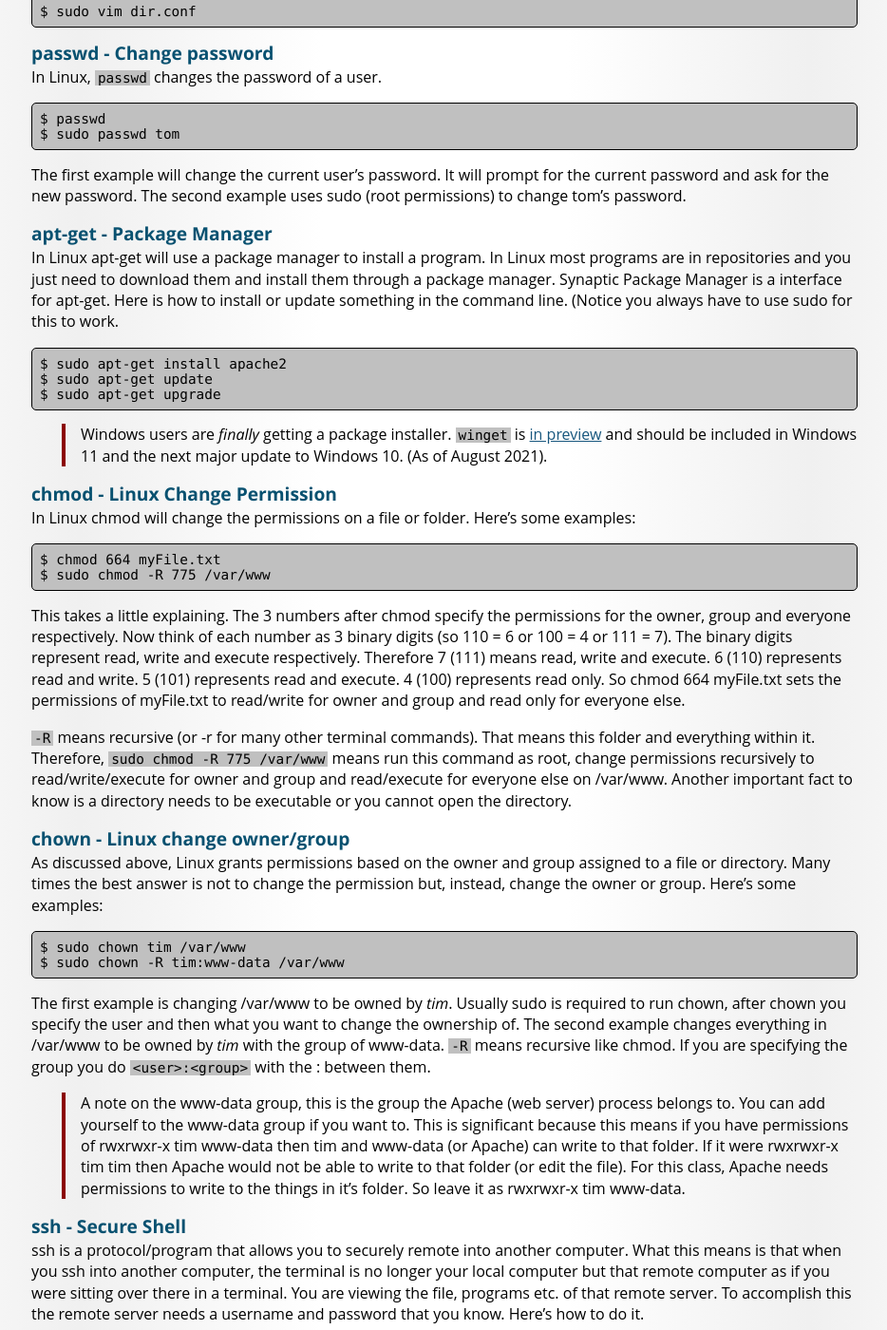
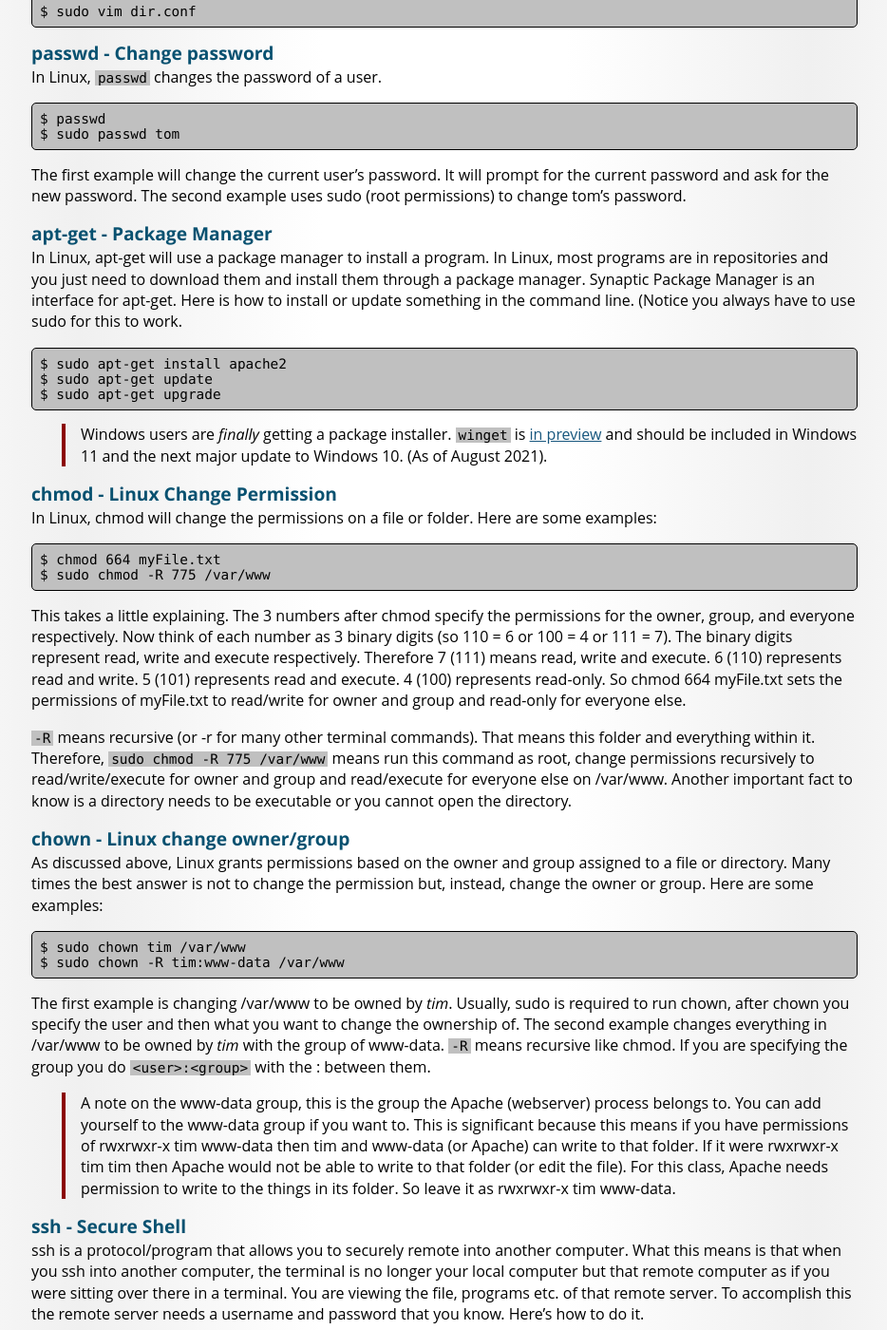
Before and after one commit to BYU-ITC-210/BYU-ITC-210.github.io, a Jekyll site: the page built from IntroToCommandLine.md, in a window 1280 px wide and 1400 px high, scrolled down 2156 px. Shown: the whole window at 95% size, without its empty margins (172-1106 px from the left). Built offline with Jekyll 4.4.1, drawn with Linux system fonts in a browser that asks for light colours; some web fonts are replaced; some of the changed text lies outside the part shown.

Commit message:
Typo fixes

````diff
--- a/IntroToCommandLine.md
+++ b/IntroToCommandLine.md
@@ -78,9 +78,9 @@
 
 ### vim or nano - Linux command line text editors
 
-Often you may want to edit a file in Linux from the command line, for instance, when you are using ssh to access a remote computer. `Vim` and `Nano` are two popular editors but you will need some pointers to use them. They are not necessarily easy, but once you have learned one you can see how they are very powerful and useful. `Nano` is more user friendly and you can probably figure out how to use it after a little bit.
+Often you may want to edit a file in Linux from the command line, for instance, when you are using ssh to access a remote computer. `Vim` and `Nano` are two popular editors but you will need some pointers to use them. They are not necessarily easy, but once you have learned one you can see how they are very powerful and useful. `Nano` is more user-friendly and you can probably figure out how to use it after a little bit.
 
-`Vim` is preferred by many but needs some explanation. When you open the file you are in the "command" interface. In this interface you can move the cursor, copy, paste, delete, search ,etc but not edit the text. To get to the "edit" interface you must press `i` and you can edit where the cursor is but not move the cursor. To get back into the command interface you must press esc. To save and exit you need to be in the command interface and press :wq which means command, write, quit respectively. Vim has many other great uses. Find them on Google.
+`Vim` is preferred by many but needs some explanation. When you open the file you are in the "command" interface. In this interface, you can move the cursor, copy, paste, delete, search, etc. but not edit the text. To get to the "edit" interface you must press `i` and you can edit where the cursor is but not move the cursor. To get back into the command interface you must press esc. To save and exit you need to be in the command interface and press :wq which means command, write, quit respectively. Vim has many other great uses. Find them on Google.
 
 ```
 $ vim dir.conf
@@ -108,7 +108,7 @@
 
 ### apt-get - Package Manager
 
-In Linux apt-get will use a package manager to install a program. In Linux most programs are in repositories and you just need to download them and install them through a package manager. Synaptic Package Manager is a interface for apt-get. Here is how to install or update something in the command line. (Notice you always have to use sudo for this to work.
+In Linux, apt-get will use a package manager to install a program. In Linux, most programs are in repositories and you just need to download them and install them through a package manager. Synaptic Package Manager is an interface for apt-get. Here is how to install or update something in the command line. (Notice you always have to use sudo for this to work.
 
 ```
 $ sudo apt-get install apache2
@@ -120,29 +120,29 @@
 
 ### chmod - Linux Change Permission
 
-In Linux chmod will change the permissions on a file or folder. Here's some examples:
+In Linux, chmod will change the permissions on a file or folder. Here are some examples:
 
 ```
 $ chmod 664 myFile.txt
 $ sudo chmod -R 775 /var/www
 ```
 
-This takes a little explaining. The 3 numbers after chmod specify the permissions for the owner, group and everyone respectively. Now think of each number as 3 binary digits (so 110 = 6 or 100 = 4 or 111 = 7). The binary digits represent read, write and execute respectively. Therefore 7 (111) means read, write and execute. 6 (110) represents read and write. 5 (101) represents read and execute. 4 (100) represents read only. So chmod 664 myFile.txt sets the permissions of myFile.txt to read/write for owner and group and read only for everyone else.
+This takes a little explaining. The 3 numbers after chmod specify the permissions for the owner, group, and everyone respectively. Now think of each number as 3 binary digits (so 110 = 6 or 100 = 4 or 111 = 7). The binary digits represent read, write and execute respectively. Therefore 7 (111) means read, write and execute. 6 (110) represents read and write. 5 (101) represents read and execute. 4 (100) represents read-only. So chmod 664 myFile.txt sets the permissions of myFile.txt to read/write for owner and group and read-only for everyone else.
 
 `-R` means recursive (or -r for many other terminal commands). That means this folder and everything within it. Therefore, `sudo chmod -R 775 /var/www` means run this command as root, change permissions recursively to read/write/execute for owner and group and read/execute for everyone else on /var/www. Another important fact to know is a directory needs to be executable or you cannot open the directory.
 
 ### chown - Linux change owner/group
 
-As discussed above, Linux grants permissions based on the owner and group assigned to a file or directory.  Many times the best answer is not to change the permission but, instead, change the owner or group.  Here's some examples:
+As discussed above, Linux grants permissions based on the owner and group assigned to a file or directory.  Many times the best answer is not to change the permission but, instead, change the owner or group.  Here are some examples:
 
 ```
 $ sudo chown tim /var/www
 $ sudo chown -R tim:www-data /var/www
 ```
 
-The first example is changing /var/www to be owned by *tim*.  Usually sudo is required to run chown, after chown you specify the user and then what you want to change the ownership of.  The second example changes everything in /var/www to be owned by *tim* with the group of www-data. `-R` means recursive like chmod.  If you are specifying the group you do `<user>:<group>` with the : between them.
+The first example is changing /var/www to be owned by *tim*.  Usually, sudo is required to run chown, after chown you specify the user and then what you want to change the ownership of.  The second example changes everything in /var/www to be owned by *tim* with the group of www-data. `-R` means recursive like chmod.  If you are specifying the group you do `<user>:<group>` with the : between them.
 
-> A note on the www-data group, this is the group the Apache (web server) process belongs to.  You can add yourself to the www-data group if you want to. This is significant because this means if you have permissions of rwxrwxr-x tim www-data then tim and www-data (or Apache) can write to that folder.  If it were rwxrwxr-x tim tim then Apache would not be able to write to that folder (or edit the file).  For this class, Apache needs permissions to write to the things in it's folder. So leave it as rwxrwxr-x tim www-data.
+> A note on the www-data group, this is the group the Apache (webserver) process belongs to.  You can add yourself to the www-data group if you want to. This is significant because this means if you have permissions of rwxrwxr-x tim www-data then tim and www-data (or Apache) can write to that folder.  If it were rwxrwxr-x tim tim then Apache would not be able to write to that folder (or edit the file).  For this class, Apache needs permission to write to the things in its folder. So leave it as rwxrwxr-x tim www-data.
 
 ### ssh - Secure Shell
 
@@ -154,7 +154,7 @@
 $ ssh -p 43224 webadmin@it.et.byu.edu
 ```
 
-The first example shows `tim` logging into `rockncomputer.com`. The second is webadmin logging into the computer at IP address 192.168.120.1 which would be on the local network (due to the 192.168 prefix). The last case indicates the port to use when connecting to ssh instead of using the default (22). In any case it will ask you for a password and then you will see a prompt like `tim@rockncomputer.com:~>` or `webadmin@192.168.120.1:~>` where the `:~` means you are in that user's home directory. To get out just type exit and it will return to the local computer.
+The first example shows `tim` logging into `rockncomputer.com`. The second is webadmin logging into the computer at IP address 192.168.120.1 which would be on the local network (due to the 192.168 prefix). The last case indicates the port to use when connecting to ssh instead of using the default (22). In any case, it will ask you for a password and then you will see a prompt like `tim@rockncomputer.com:~>` or `webadmin@192.168.120.1:~>` where the `:~` means you are in that user's home directory. To get out just type exit and it will return to the local computer.
 
 > "Shell," "Terminal," and "Command Line" all mean pretty much the same thing. (Though there are nuanced differences.)
 
````
Also changed, not shown: other parts of IntroToCommandLine.md (+5 -4 lines).
